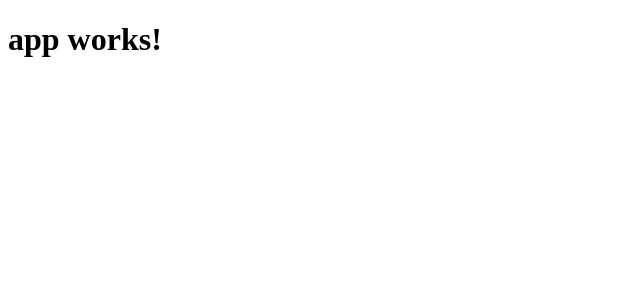
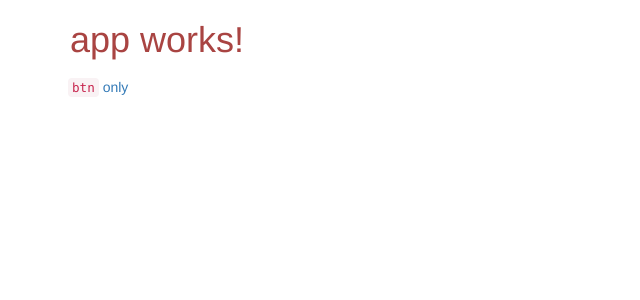
Before and after one commit to alminyana/ng4-recipes, an Angular app: page / in a window 1280 px wide. Shown: the top 300 px of the page, without its empty margins (0-640 px from the left). Built offline with nearby package versions, Linux system fonts and the light colour scheme.

Commit message:
intalled layout libraries

```diff
--- a/package.json
+++ b/package.json
@@ -20,6 +20,8 @@
     "@angular/platform-browser": "^4.0.0",
     "@angular/platform-browser-dynamic": "^4.0.0",
     "@angular/router": "^4.0.0",
+    "bootstrap": "^3.3.7",
+    "bootstrap-material-design": "^0.5.10",
     "core-js": "^2.4.1",
     "rxjs": "^5.1.0",
     "zone.js": "^0.8.4"
--- a/src/app/app.component.html
+++ b/src/app/app.component.html
@@ -1,3 +1,8 @@
-<h1>
-  {{title}}
-</h1>
+<div class="container">
+  <h1 class="text text-danger">
+    {{title}}
+  </h1>
+  <div class="row">
+    <a href="javascript:void(0)" class="btn"><code>btn</code> only</a>
+  </div>
+</div>
```
Also changed, not shown: .angular-cli.json.
